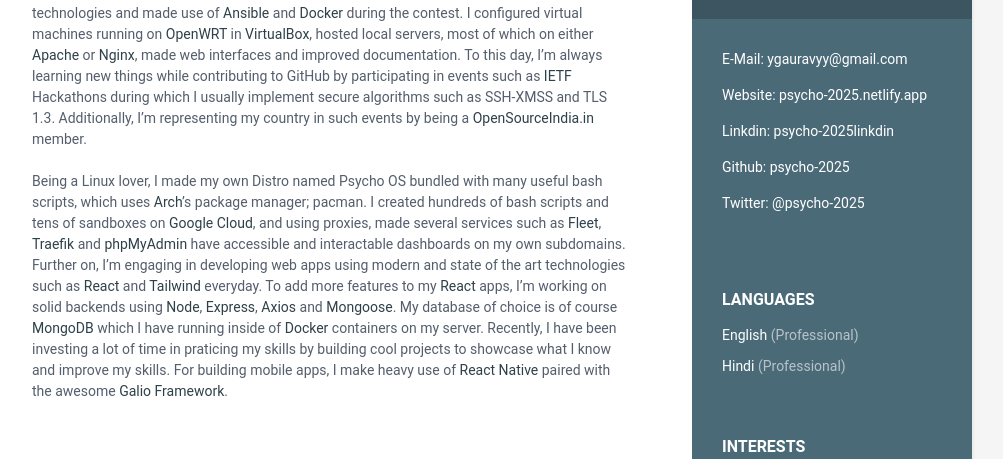
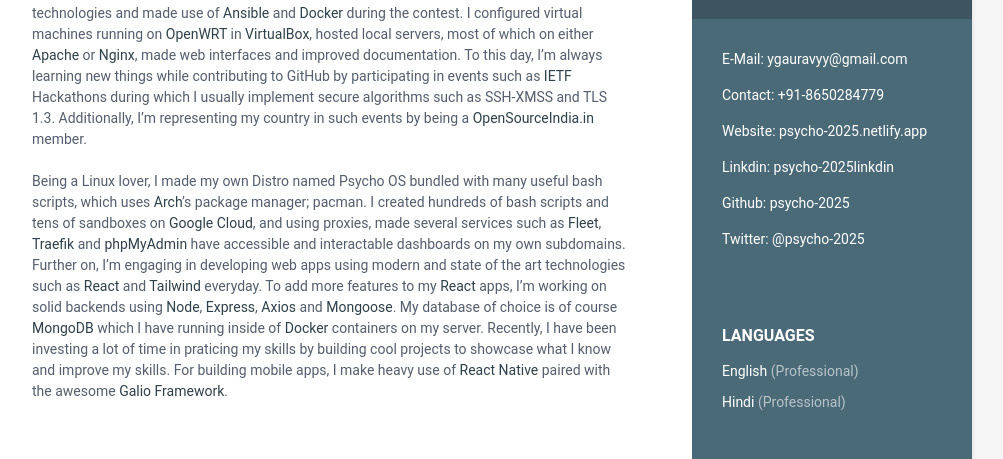
Before and after one commit to gauravyad86/cvresume, a plain HTML site: page index.html in a window 1280 px wide. Shown: the part 287-746 px from the top of the page, without its empty margins (168-1171 px from the left). Drawn offline with nearby package versions, Linux system fonts and the light colour scheme; a script that the page names is missing.

Commit message:
Update index.html

```diff
--- a/index.html
+++ b/index.html
@@ -60,7 +60,9 @@
     </li>
 
 
-
+    <li class="contact">
+      <a href="" target="_blank">Contact: +91-8650284779</a>
+    </li>
 
 
     <li class="website">
```
